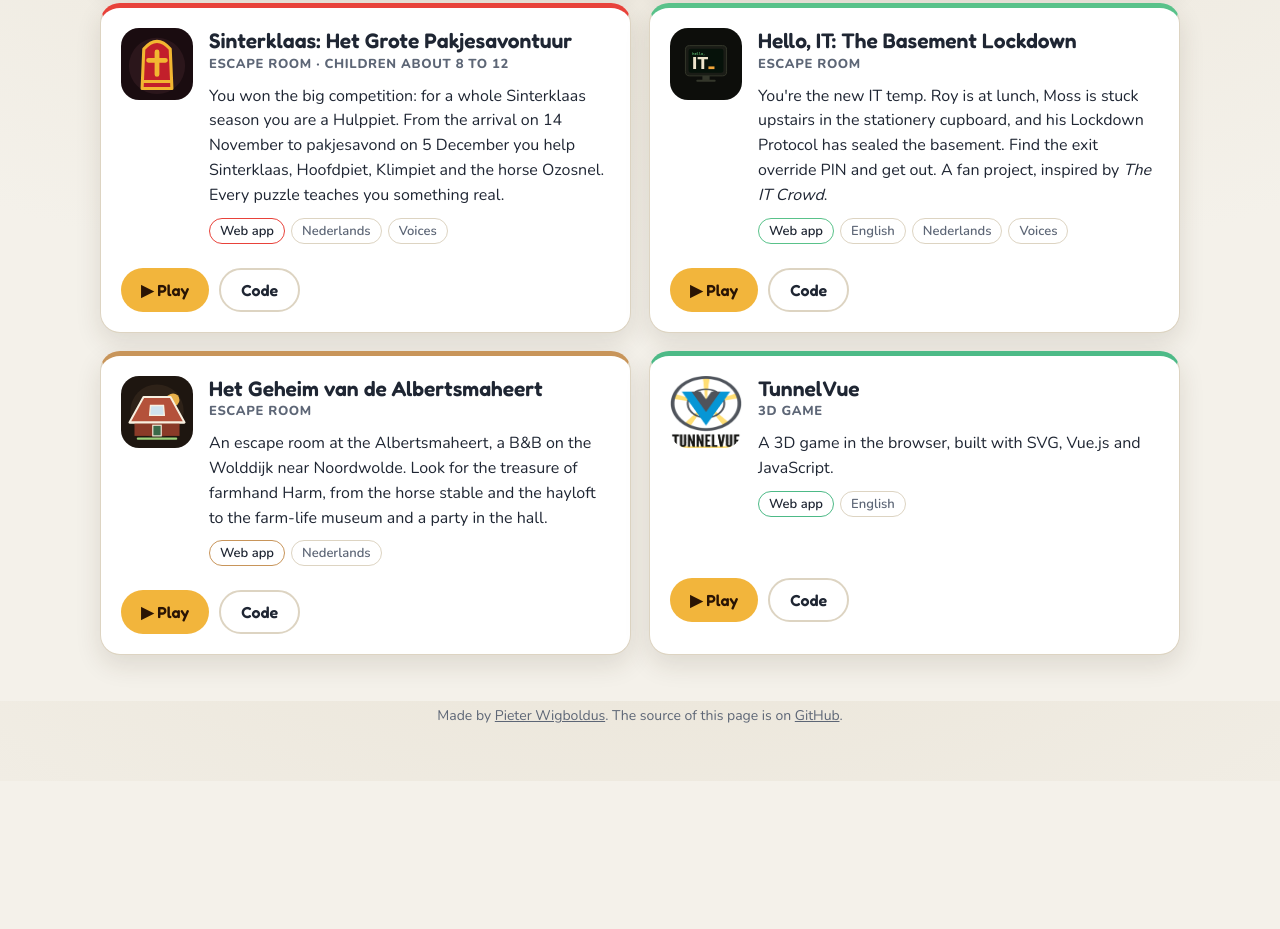
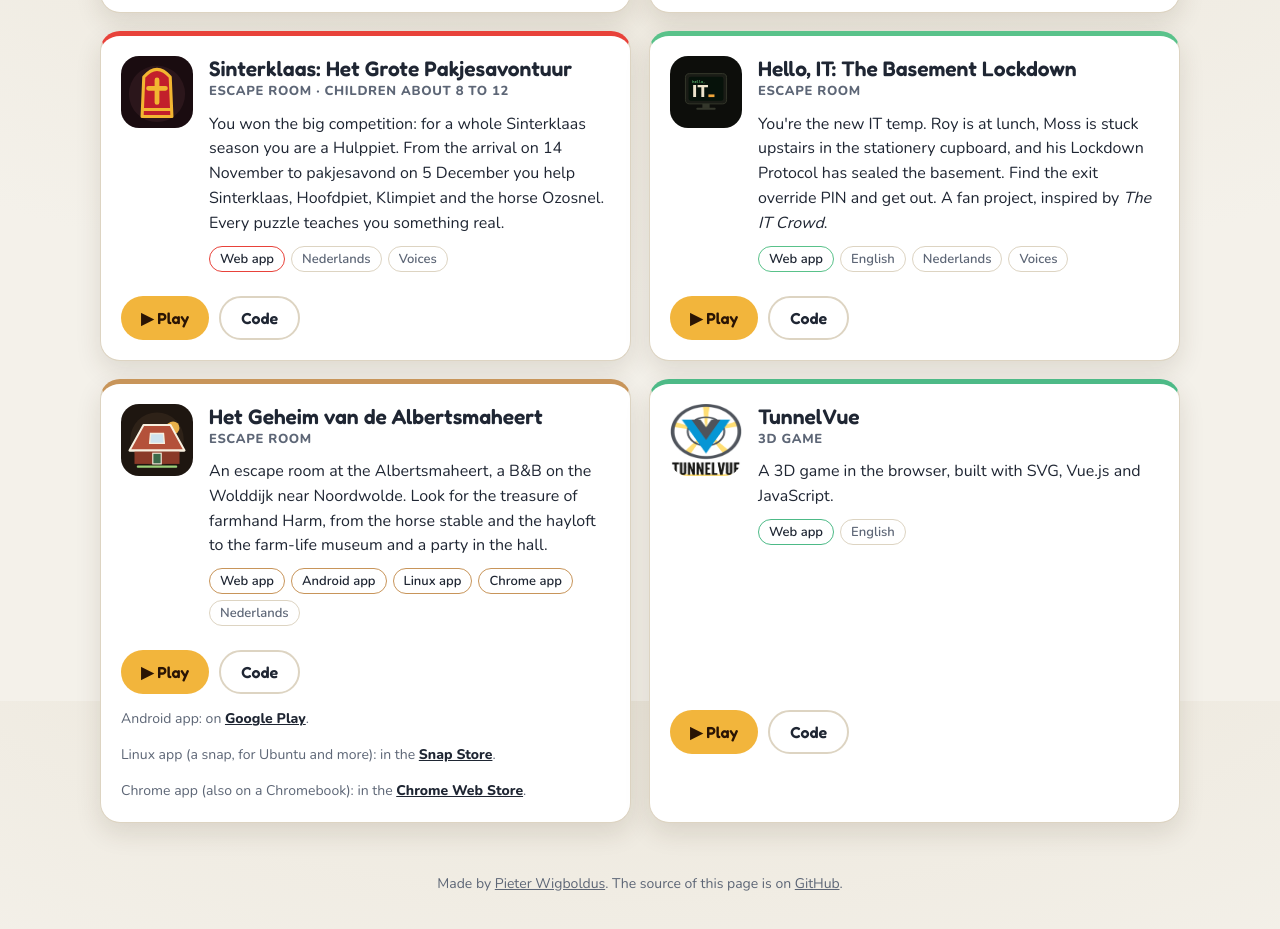
Before and after one commit to w3nl/games, a plain HTML site: page index.html in a window 1280 px wide. Shown: the part 899-1828 px from the top of the page. Before the commit the page ends 1680 px from the top, so only its background shows below. Drawn offline with nearby package versions, Linux system fonts and the light colour scheme.

Commit message:
Albertsmaheert: de Android-, Linux- en Chrome-app
Co-Authored-By: Claude Opus 5.5 <noreply@anthropic.com>
Claude-Session: https://claude.ai/code/session_01VpBcyiGqJR4Ce9GxzMcGYy

```diff
--- a/index.html
+++ b/index.html
@@ -16,7 +16,7 @@
   <header class="top">
     <p class="eyebrow">Pieter Wigboldus</p>
     <h1>Games</h1>
-    <p class="lead">Games to play in your browser: a platform game through Europe and escape rooms full of puzzles. Free, without ads, on a computer, a phone or a tablet. Every game is a web app you can install; TripScouts is also an Android app and a Linux app. The code of every game is open source.</p>
+    <p class="lead">Games to play in your browser: a platform game through Europe and escape rooms full of puzzles. Free, without ads, on a computer, a phone or a tablet. Every game is a web app you can install; TripScouts and Het Geheim van de Albertsmaheert are also an Android app, a Linux app and a Chrome app. The code of every game is open source.</p>
   </header>
 
   <main class="shelf">
@@ -86,11 +86,14 @@
         <h2>Het Geheim van de Albertsmaheert</h2>
         <p class="kind">Escape room</p>
         <p>An escape room at the Albertsmaheert, a B&amp;B on the Wolddijk near Noordwolde. Look for the treasure of farmhand Harm, from the horse stable and the hayloft to the farm-life museum and a party in the hall.</p>
-        <p class="tags"><span class="app">Web app</span><span>Nederlands</span></p>
+        <p class="tags"><span class="app">Web app</span><span class="app">Android app</span><span class="app">Linux app</span><span class="app">Chrome app</span><span>Nederlands</span></p>
       </div>
       <div class="links">
         <a class="play" href="https://albertsmaheert.nl/escaperoom/">▶ Play</a>
         <a class="code" href="https://github.com/w3nl/albertsmaheert">Code</a>
+        <p class="android">Android app: on <a href="https://play.google.com/store/apps/details?id=nl.albertsmaheert.escaperoom">Google Play</a>.</p>
+        <p class="android">Linux app (a snap, for Ubuntu and more): in the <a href="https://snapcraft.io/albertsmaheert">Snap Store</a>.</p>
+        <p class="android">Chrome app (also on a Chromebook): in the <a href="https://chromewebstore.google.com/detail/het-geheim-van-de-alberts/menijigcnfkinaebpnbciflmhehijjnp">Chrome Web Store</a>.</p>
       </div>
     </article>
 
```
Also changed, not shown: 1 other file.
